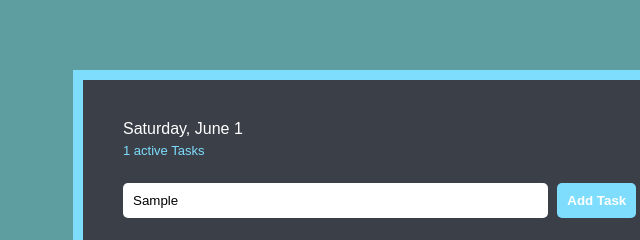
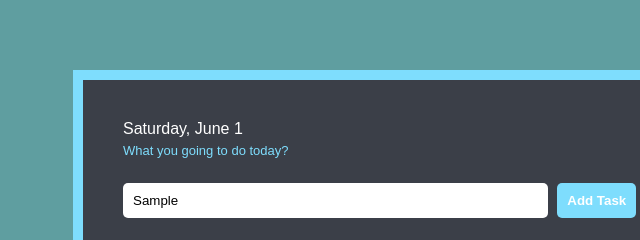
Before and after one commit to StevenACZ/To-doList, a website: page index.html in a window 1280 px wide. Both pictures are taken after typing "Sample" into the empty fields and a click on the button "Add Task". Shown: the top 240 px of the page, 45-685 px from the left. Drawn offline with Linux system fonts and the light colour scheme.

Commit message:
Project finished

```diff
--- a/index.html
+++ b/index.html
@@ -17,7 +17,7 @@
       <ul class="navbar__list">
         <li class="navbar__item">
           <p class="heading-primary active">Saturday, June 1</p>
-          <p class="heading-secondary"><span class="activities-days">0</span> active Tasks</p>
+          <p class="heading-secondary">What you going to do today?</p>
         </li>
 
         <li class="navbar__item">
--- a/src/js/app.js
+++ b/src/js/app.js
@@ -1,40 +1,34 @@
 //SELECT ELEMENTS AND ASSIGN THEM TO VARS
-var inputNewTask = document.querySelector('#inputNewTask');
-var btnAddTask = document.querySelector('#btnAddTask');
+let inputNewTask = document.querySelector('#inputNewTask');
+let btnAddTask = document.querySelector('#btnAddTask');
 
 let completeTasks = document.querySelector('#completeTasks');
 let incompleteTasks = document.querySelector('#incompleteTasks');
 
-let activities = document.querySelector('.activities-days');
-
-var toDoUl = document.querySelector(".todo-list");
-var completeUl =  document.querySelector(".complete-list");
-
-let indexTasks = 0;
+let toDoUl = document.querySelector(".todo-list");
+let completeUl =  document.querySelector(".complete-list");
 
 btnAddTask.addEventListener('click', function() {
-  var listItem = document.createElement("li");
+  let listItem = document.createElement("li");
 
-  var left = document.createElement("div");
-  var aLeft = document.createElement("a");
+  let left = document.createElement("div");
+  let aLeft = document.createElement("a");
   let iLeft = document.createElement('i');
   let pLeft = document.createElement('p');
 
   let right = document.createElement('div');
-  var aRight = document.createElement("a");
+  let aRight = document.createElement("a");
   let iRight = document.createElement('i');
 
 
-  listItem.value = indexTasks;
   listItem.classList.add('task');
 
   left.classList.add('left');
 
+  // BUTTON COMPLETE TASK
   aLeft.id = 'btnComplete';
   aLeft.onclick = function() {
     completeUl.appendChild(this.parentElement.parentElement);
-    indexTasks--;
-    activities.textContent = indexTasks;
    };
 
   iLeft.classList.add('far');
@@ -45,11 +39,10 @@ btnAddTask.addEventListener('click', function() {
 
   right.classList.add('right');
 
+  // BUTTON DELETE TASK
   aRight.id = 'btnDelete';
   aRight.onclick = function() {
     this.parentElement.parentElement.remove();
-    indexTasks--;
-    activities.textContent = indexTasks;
    };
 
   iRight.classList.add('fas');
@@ -66,9 +59,6 @@ btnAddTask.addEventListener('click', function() {
   aRight.appendChild(iRight);
 
   toDoUl.appendChild(listItem);
-
-  indexTasks++;
-  activities.textContent = indexTasks;
 })
 
 
@@ -80,7 +70,6 @@ completeTasks.addEventListener('click', function() {
 
   document.getElementById('incomplete').classList.add('active');
   document.getElementById('complete').classList.remove('active');
-
 })
 
 // Incomplete tasks Page
--- a/src/sass/main.scss
+++ b/src/sass/main.scss
@@ -1,3 +1,6 @@
+//--------------------------------------------------/
+// GLOBALS ----------------------------------------/
+//------------------------------------------------/
 * {
   margin: 0;
   padding: 0;
```
